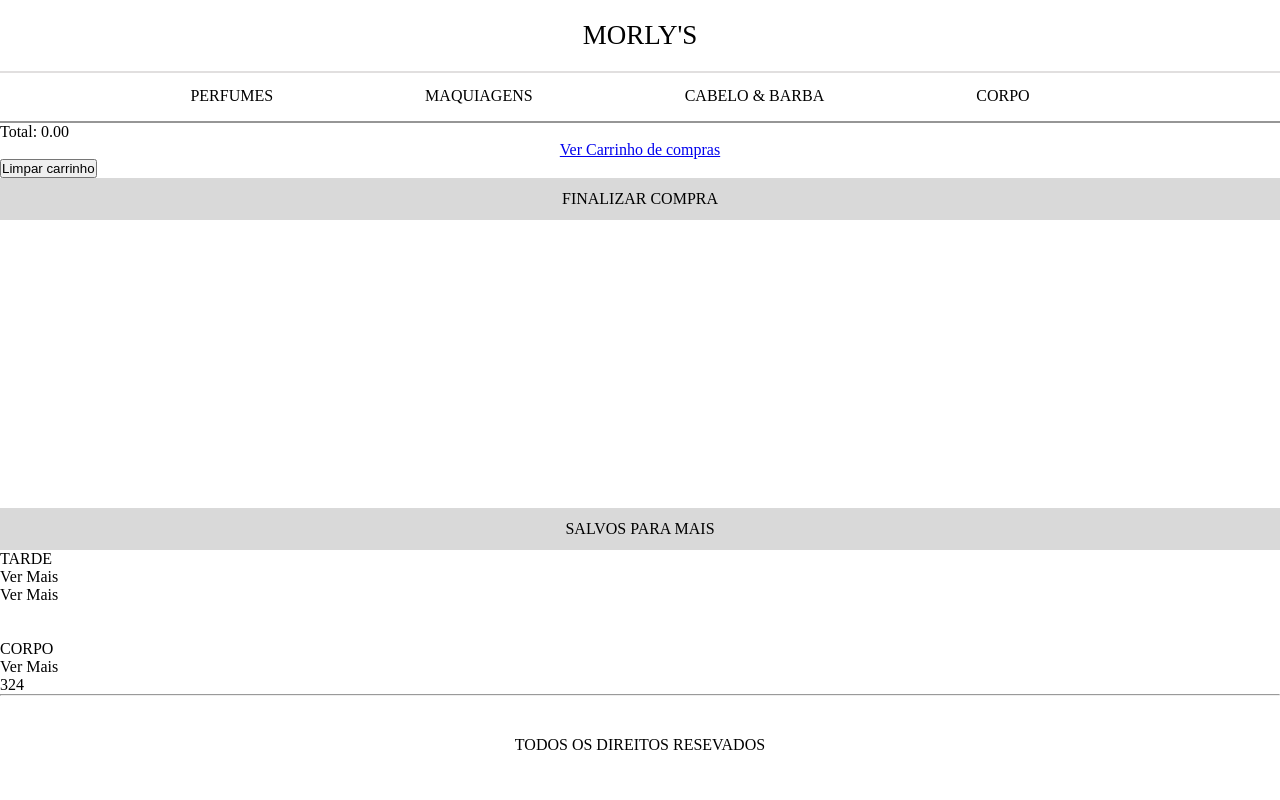
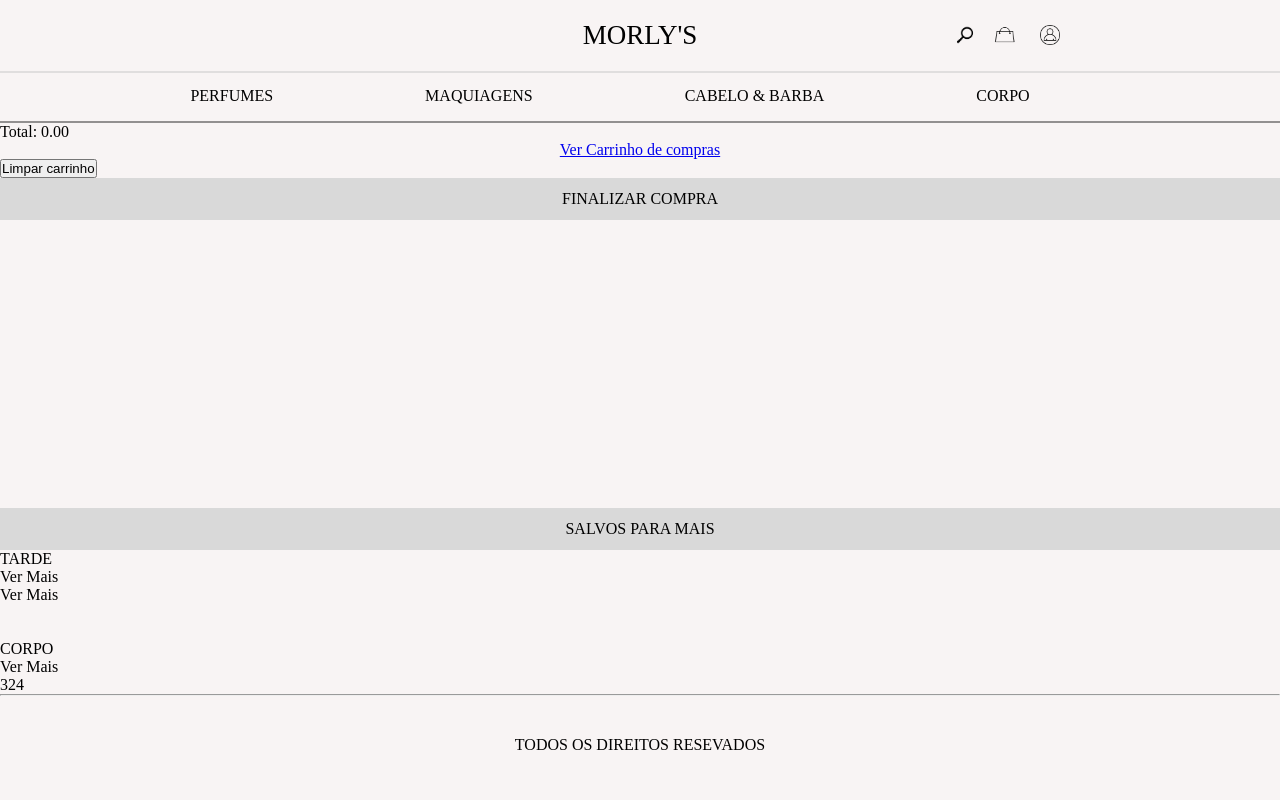
Before and after one commit to zeluiz9571/morlys_site, a PHP site: page /carrinho.html in a window 1280 px wide. Run offline with PHP 8.4, Linux system fonts and the light colour scheme.

Commit message:
Commit do José

```diff
--- a/carrinho.html
+++ b/carrinho.html
@@ -7,7 +7,14 @@
 	<link rel="stylesheet" href="carrinhocss.css">
 	<title> Meu Carrinho de compras</title>
 </head>
-	<body>
+	<body style="background-color: #f8f4f4;">
+
+
+    <div class="conntainer">
+    <a href="pesquisa.html"><img src="lupa.png" alt="lupa" class="lupa"></a>
+    <a href=""><img src="perfil.png" alt="perfil" class="perfil"></a>
+    <a href="carrinho.html"><img src="sacola.png" alt="sacola" class="sacola"></a>
+    </div>
 
 		<header>
 			<div class="navbarsup">
--- a/carrinhocss.css
+++ b/carrinhocss.css
@@ -56,6 +56,54 @@ margin-left: 10px;
 
     }
 
+    .lupa {
+        height: 20px;
+        width: 30px;
+        /* margin-left: 1135px;
+        margin-bottom: 0px;
+        margin-top: 0px; */
+        position: fixed;
+        top: 25px;
+        right: 300px;
+     }
+     .class{
+        height: 20px;
+        width: 20px;
+        margin-left: 1100px;
+        margin-bottom: 0px;
+        margin-top: 0px;
+     }
+
+     .perfil{
+        height: 20px;
+        width: 20px;
+        /* margin-left: 1135px;
+        margin-bottom: 0px;
+        margin-top: 0px; */
+        position: fixed;
+        top: 25px;
+        right: 220px;
+     }
+
+     .sacola{
+        height: 20px;
+        width: 30px;
+        /* margin-left: 1135px;
+        margin-bottom: 0px;
+        margin-top: 0px; */
+        position: fixed;
+        top: 25px;
+        right: 260px;
+     }
+
+     .container {
+        position: relative;
+        width: 500px;
+        height: 300px;
+        top: 20px;
+        right: 0;
+      }
+
     #botaoadd{
         grid-area: adicionar;
         background-color: rgba(217, 217, 217, 1);
```
